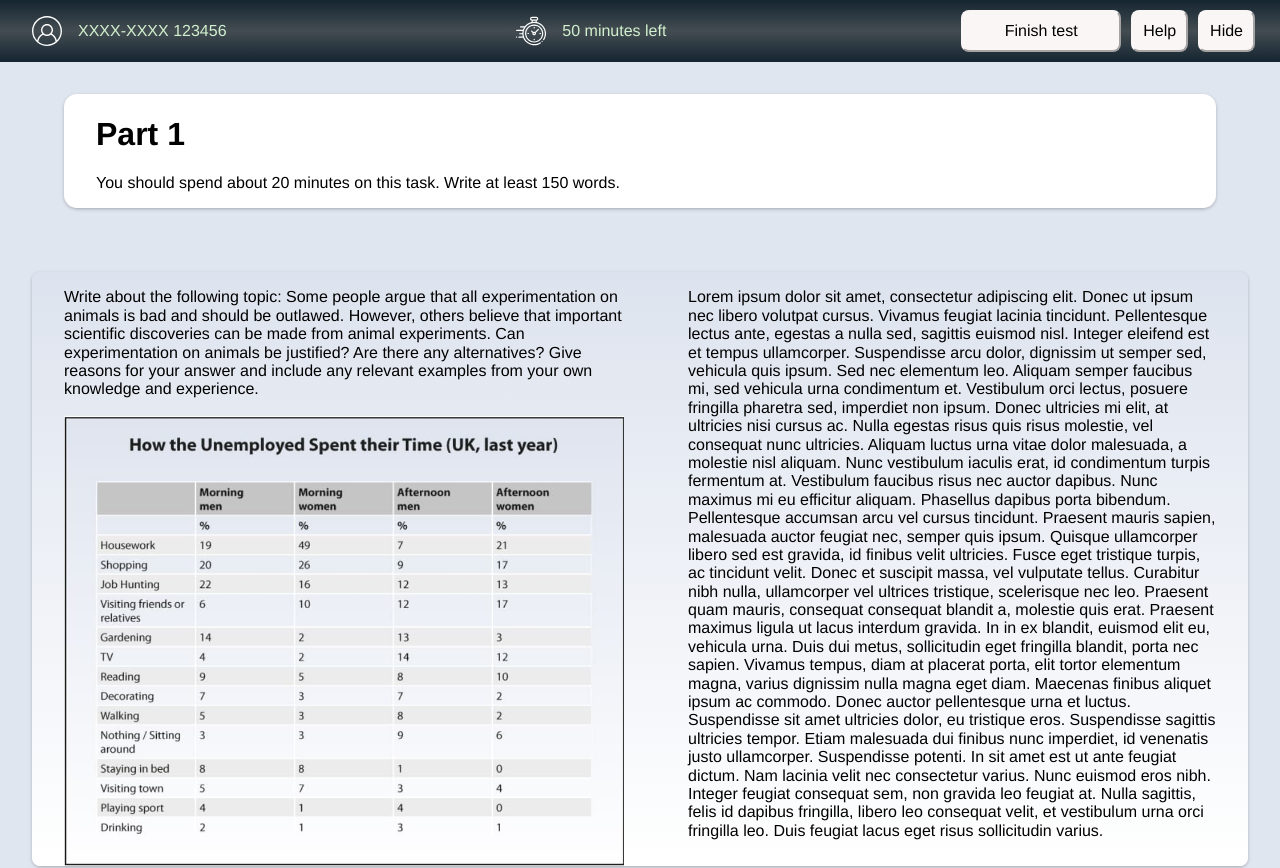
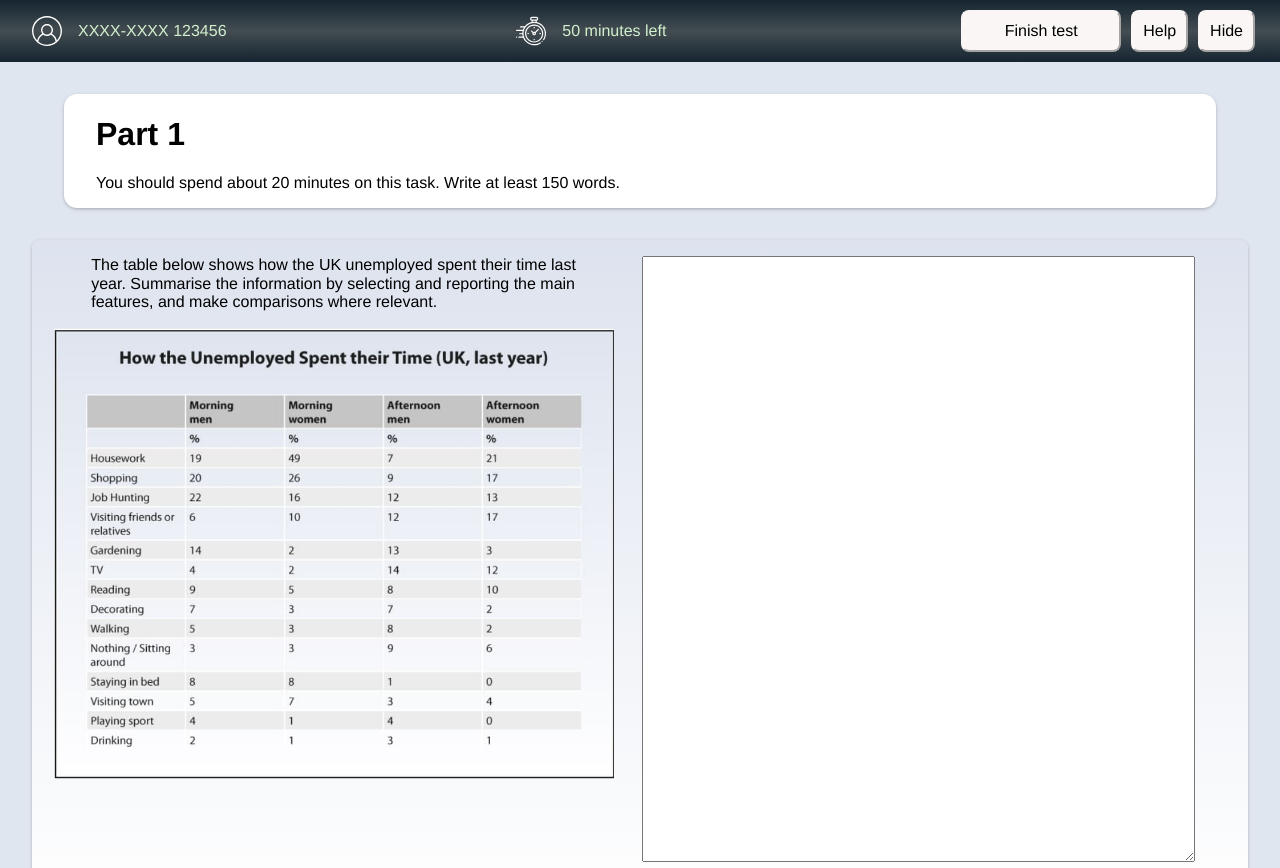
Before and after one commit to VolodymyrSi/react_ielts, a React (Create React App) app: page / in a window 1280 px wide. Shown: the top 868 px of the page. Built offline with nearby package versions, Linux system fonts and the light colour scheme.

Commit message:
separate the two input areas and include word counters

```diff
--- a/src/components/TaskContainer.js
+++ b/src/components/TaskContainer.js
@@ -5,7 +5,10 @@ import TaskForm from './Task_form';
 import Nav from './Nav';
 
 function TaskContainer() {
-  const [taskNumber, setTaskNumber] = useState(2);
+  const [taskNumber, setTaskNumber] = useState(1);
+
+  const [userInput1, setUserInput1] = useState('');
+  const [userInput2, setUserInput2] = useState('');
 
   return (
     <div>
@@ -15,16 +18,18 @@ function TaskContainer() {
       <div className="taskFileAndForm">
         {taskNumber === 1 && (
           <TaskFile
+            number="1"
             task="The table below shows how the UK unemployed spent their time last year.
         Summarise the information by selecting and reporting the main features,
         and make comparisons where relevant."
           />
         )}
-        {taskNumber === 1 && <TaskForm />}
+        {taskNumber === 1 && <TaskForm input={userInput1} setInput={setUserInput1} value={userInput1}/>}
       </div>
       <div className="taskFileAndForm">
         {taskNumber === 2 && (
           <TaskFile
+            number="2"
             task="Write about the following topic:
 Some people argue that all experimentation on animals is bad and should be outlawed.
 However, others believe that important scientific discoveries can be made from animal experiments.
@@ -32,10 +37,10 @@ Can experimentation on animals be justified? Are there any alternatives?
 Give reasons for your answer and include any relevant examples from your own knowledge and experience."
           />
         )}
-        {taskNumber === 2 && <TaskForm />}
+        {taskNumber === 2 && <TaskForm input={userInput2} setInput={setUserInput2} value={userInput2}/>}
       </div>
       <div className="navFlexContainer">
-        <Nav onClick={setTaskNumber}/>
+        <Nav onClick={setTaskNumber} />
       </div>
     </div>
   );
--- a/src/components/Task_file.js
+++ b/src/components/Task_file.js
@@ -4,11 +4,12 @@ function TaskFile(props) {
   return (
     <div className="taskFile">
       <p>{props.task}</p>
-
-      <img
-        src={task1SamplePicture}
-        alt="if you do not see this, please contact admins"
-      />
+      {props.number == 1 && (
+        <img
+          src={task1SamplePicture}
+          alt="if you do not see this, please contact admins"
+        />
+      )}
     </div>
   );
 }
--- a/src/components/Task_form.js
+++ b/src/components/Task_form.js
@@ -1,40 +1,25 @@
-function TaskForm() {
+function TaskForm(props) {
+  const handleChange = (e) => {
+    props.setInput(e.target.value);
+    console.log(props.input);
+    console.log(props.input.split(' '));
+  };
+  function countWords(str) {
+    let matches = str.match(/[\w\d\’\'-]+/gi);
+    return matches ? matches.length : 0;
+  }
   return (
     <div className="taskForm">
-      <p>
-        Lorem ipsum dolor sit amet, consectetur adipiscing elit. Donec ut ipsum
-        nec libero volutpat cursus. Vivamus feugiat lacinia tincidunt.
-        Pellentesque lectus ante, egestas a nulla sed, sagittis euismod nisl.
-        Integer eleifend est et tempus ullamcorper. Suspendisse arcu dolor,
-        dignissim ut semper sed, vehicula quis ipsum. Sed nec elementum leo.
-        Aliquam semper faucibus mi, sed vehicula urna condimentum et. Vestibulum
-        orci lectus, posuere fringilla pharetra sed, imperdiet non ipsum. Donec
-        ultricies mi elit, at ultricies nisi cursus ac. Nulla egestas risus quis
-        risus molestie, vel consequat nunc ultricies. Aliquam luctus urna vitae
-        dolor malesuada, a molestie nisl aliquam. Nunc vestibulum iaculis erat,
-        id condimentum turpis fermentum at. Vestibulum faucibus risus nec auctor
-        dapibus. Nunc maximus mi eu efficitur aliquam. Phasellus dapibus porta
-        bibendum. Pellentesque accumsan arcu vel cursus tincidunt. Praesent
-        mauris sapien, malesuada auctor feugiat nec, semper quis ipsum. Quisque
-        ullamcorper libero sed est gravida, id finibus velit ultricies. Fusce
-        eget tristique turpis, ac tincidunt velit. Donec et suscipit massa, vel
-        vulputate tellus. Curabitur nibh nulla, ullamcorper vel ultrices
-        tristique, scelerisque nec leo. Praesent quam mauris, consequat
-        consequat blandit a, molestie quis erat. Praesent maximus ligula ut
-        lacus interdum gravida. In in ex blandit, euismod elit eu, vehicula
-        urna. Duis dui metus, sollicitudin eget fringilla blandit, porta nec
-        sapien. Vivamus tempus, diam at placerat porta, elit tortor elementum
-        magna, varius dignissim nulla magna eget diam. Maecenas finibus aliquet
-        ipsum ac commodo. Donec auctor pellentesque urna et luctus. Suspendisse
-        sit amet ultricies dolor, eu tristique eros. Suspendisse sagittis
-        ultricies tempor. Etiam malesuada dui finibus nunc imperdiet, id
-        venenatis justo ullamcorper. Suspendisse potenti. In sit amet est ut
-        ante feugiat dictum. Nam lacinia velit nec consectetur varius. Nunc
-        euismod eros nibh. Integer feugiat consequat sem, non gravida leo
-        feugiat at. Nulla sagittis, felis id dapibus fringilla, libero leo
-        consequat velit, et vestibulum urna orci fringilla leo. Duis feugiat
-        lacus eget risus sollicitudin varius.
-      </p>
+      <textarea
+        spellcheck="false"
+        className="textarea"
+        id="textarea"
+        value={props.value}
+        onChange={handleChange}
+      ></textarea>
+      <div>
+        <p>Word count: {countWords(props.input)}</p>
+      </div>
     </div>
   );
 }
--- a/src/index.css
+++ b/src/index.css
@@ -67,7 +67,6 @@ body {
   background-color: white;
   margin-top: 2em;
   box-shadow: 0 0.0714em 0.214em rgb(0 0 0 / 25%);
-
 }
 
 .taskContainer {
@@ -90,6 +89,8 @@ body {
   border-radius: 13px;
   background-image: linear-gradient(to top, #fff, #dde3ee);
   margin: 0 2em;
+  min-width: 40%;
+  max-width: 40%;
 }
 
 .taskFile img {
@@ -111,6 +112,15 @@ body {
 
 .taskForm {
   margin: 0 2em;
+  min-width: 45%;
+}
+
+.textarea {
+  display: block;
+  min-width: 100%;
+  min-height: 600px;
+  margin: 1em 0;
+
 }
 
 /* nav */
```
